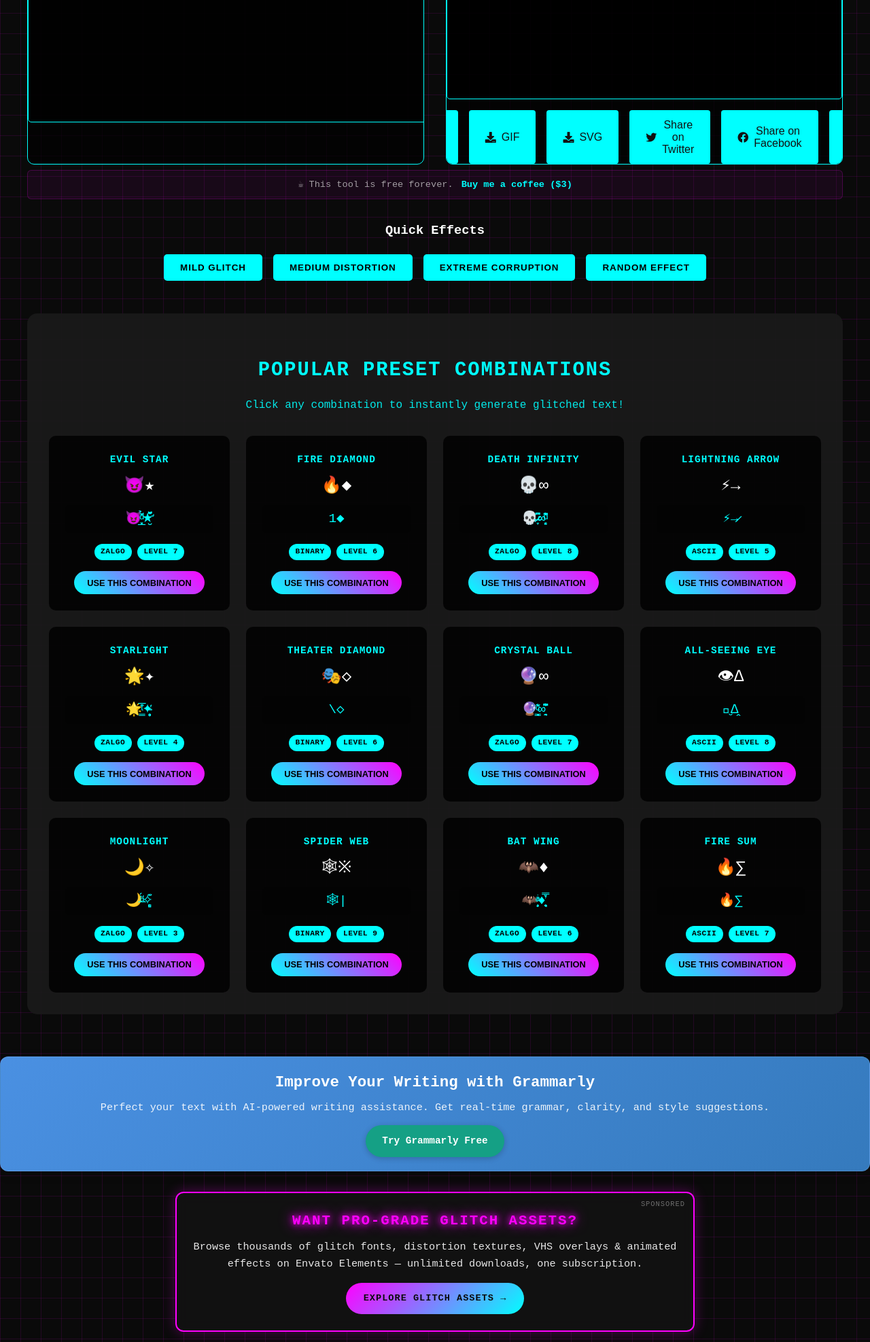
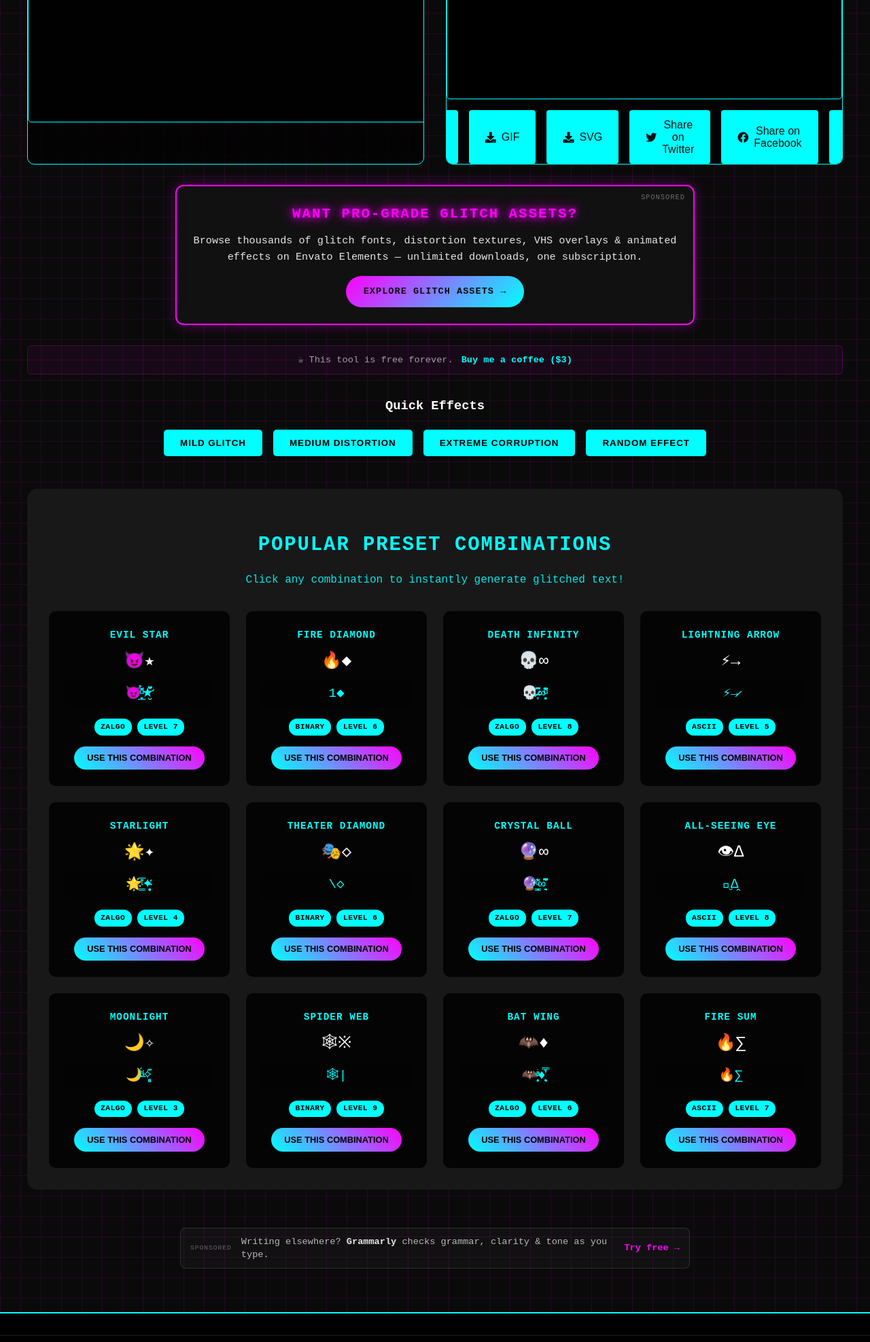
Before and after one commit to bryancollins99/glitch-text-generator, a Flask app: page / in a window 1280 px wide. Shown: the part 970-2944 px from the top of the page at 68% size. Run offline with Flask 3, Linux system fonts and the light colour scheme; some libraries are stand-ins or nearby versions.

Commit message:
Promote Envato to prime slot under download buttons; reduce Grammarly to a slim line
Envato (strong audience fit) moves from the site-wide footer to in-page on the
generator, right under the PNG/GIF/SVG download buttons — the moment of intent.
Grammarly (weak fit for a glitch audience) drops from a full-width gradient
banner to a single muted sponsored line at the footer. Envato now renders once,
no duplication.

Co-Authored-By: Claude Opus 4.8 (1M context) <noreply@anthropic.com>

```diff
--- a/templates/base.html
+++ b/templates/base.html
@@ -185,14 +185,9 @@
         {% block content %}{% endblock %}
     </main>
 
-    <!-- Grammarly Banner -->
+    <!-- Grammarly Banner (low-prominence; Envato is the primary promo, in-page on the generator) -->
     <div class="container">
         {% include 'grammarly_banner.html' %}
-    </div>
-
-    <!-- Envato Affiliate Promo -->
-    <div class="container">
-        {% include 'envato_banner.html' %}
     </div>
 
     <footer class="container">
--- a/templates/grammarly_banner.html
+++ b/templates/grammarly_banner.html
@@ -1,81 +1,39 @@
-<!-- Grammarly Banner Component -->
-<div class="grammarly-banner">
-    <div class="grammarly-content">
-        <div class="grammarly-text">
-            <h3>Improve Your Writing with Grammarly</h3>
-            <p>Perfect your text with AI-powered writing assistance. Get real-time grammar, clarity, and style suggestions.</p>
-            <a href="https://grammarly.pxf.io/c/1131357/3000519/31551?subId1=glitch" target="_blank" rel="noopener sponsored" class="grammarly-cta">
-                Try Grammarly Free
-            </a>
-        </div>
-    </div>
+<!-- Grammarly (low-prominence text recommendation — secondary to the Envato promo) -->
+<div class="grammarly-promo">
+    <span class="grammarly-label">Sponsored</span>
+    <span class="grammarly-copy">Writing elsewhere? <strong>Grammarly</strong> checks grammar, clarity &amp; tone as you type.</span>
+    <a href="https://grammarly.pxf.io/c/1131357/3000519/31551?subId1=glitch" target="_blank" rel="noopener sponsored nofollow" class="grammarly-link">Try free &rarr;</a>
 </div>
 
 <style>
-.grammarly-banner {
-    background: linear-gradient(135deg, #4A90E2 0%, #357ABD 100%);
-    border-radius: 12px;
-    padding: 20px;
-    margin: 30px 0;
-    box-shadow: 0 4px 15px rgba(0, 0, 0, 0.2);
-    border: 1px solid rgba(255, 255, 255, 0.1);
-}
-
-.grammarly-content {
+.grammarly-promo {
     display: flex;
     align-items: center;
-    justify-content: center;
-    max-width: 1200px;
-    margin: 0 auto;
-    text-align: center;
-}
-
-.grammarly-text {
-    color: white;
-}
-
-.grammarly-text h3 {
-    margin: 0 0 8px 0;
-    font-size: 1.4rem;
-    font-weight: 600;
-    color: white;
-}
-
-.grammarly-text p {
-    margin: 0 0 15px 0;
-    font-size: 0.95rem;
-    opacity: 0.9;
+    flex-wrap: wrap;
+    gap: 8px 14px;
+    max-width: 720px;
+    margin: 24px auto 0;
+    padding: 10px 14px;
+    background: rgba(255, 255, 255, 0.03);
+    border: 1px solid rgba(255, 255, 255, 0.12);
+    border-radius: 8px;
+    font-family: 'Courier New', monospace;
+    font-size: 0.85rem;
     line-height: 1.4;
 }
-
-.grammarly-cta {
-    display: inline-block;
-    background: #15A085;
-    color: white;
-    padding: 12px 24px;
-    border-radius: 25px;
+.grammarly-label {
+    font-size: 0.6rem;
+    text-transform: uppercase;
+    letter-spacing: 1px;
+    color: rgba(255, 255, 255, 0.35);
+}
+.grammarly-copy { color: rgba(255, 255, 255, 0.7); flex: 1; min-width: 200px; }
+.grammarly-copy strong { color: rgba(255, 255, 255, 0.9); }
+.grammarly-link {
+    color: var(--secondary-color, #00ffff);
     text-decoration: none;
-    font-weight: 600;
-    font-size: 0.9rem;
-    transition: all 0.3s ease;
-    box-shadow: 0 2px 8px rgba(0, 0, 0, 0.2);
+    white-space: nowrap;
+    font-weight: bold;
 }
-
-.grammarly-cta:hover {
-    background: #128A73;
-    transform: translateY(-2px);
-    box-shadow: 0 4px 12px rgba(0, 0, 0, 0.3);
-    text-decoration: none;
-    color: white;
-}
-
-@media (max-width: 768px) {
-    .grammarly-text h3 {
-        font-size: 1.2rem;
-    }
-
-    .grammarly-text p {
-        font-size: 0.9rem;
-    }
-}
+.grammarly-link:hover { text-decoration: underline; }
 </style>
--- a/templates/index.html
+++ b/templates/index.html
@@ -139,6 +139,8 @@
         </div>
     </div>
 </div>
+
+{% include 'envato_banner.html' %}
 
 <div class="tip-jar">
     <span class="tip-jar-text">☕ This tool is free forever.</span>
```
